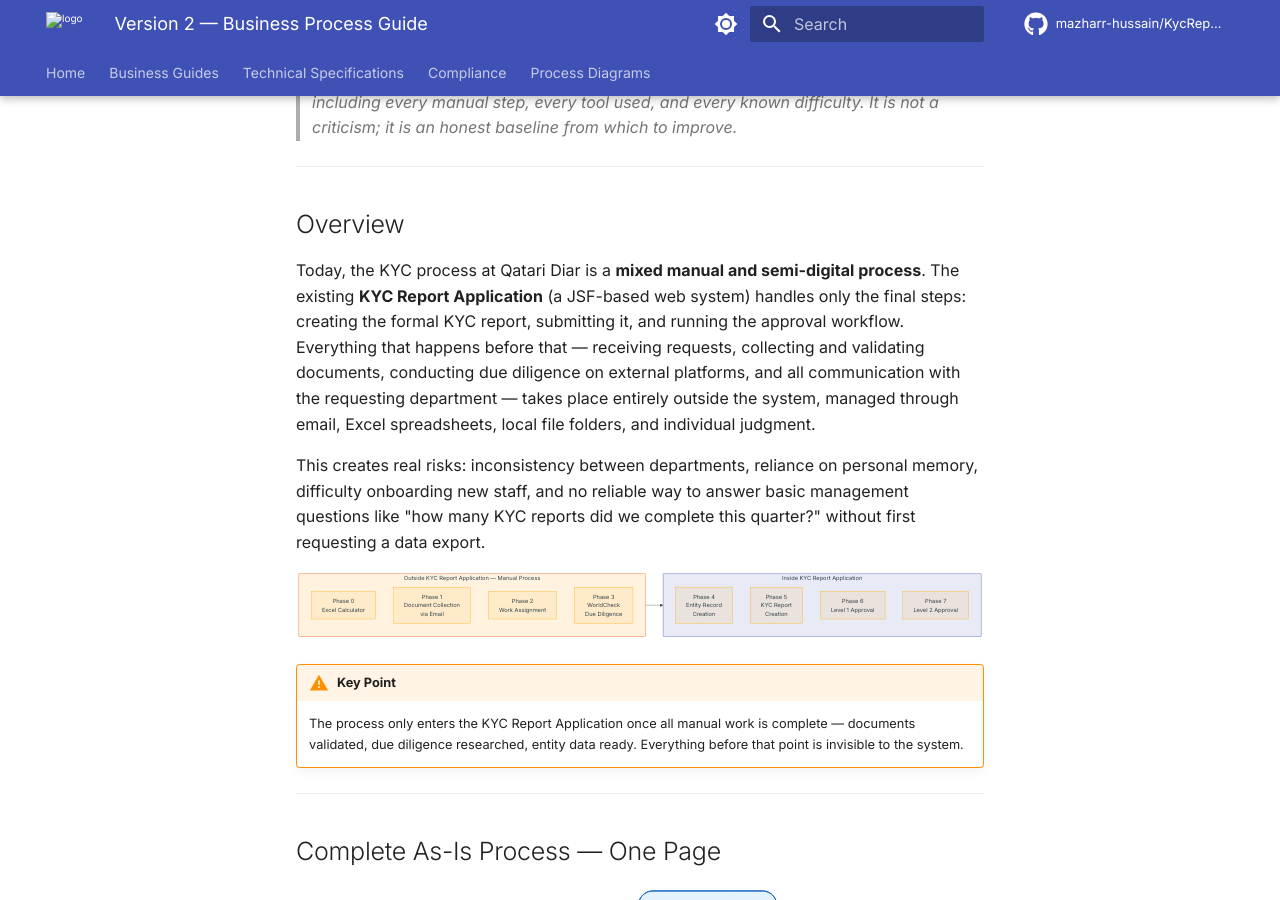
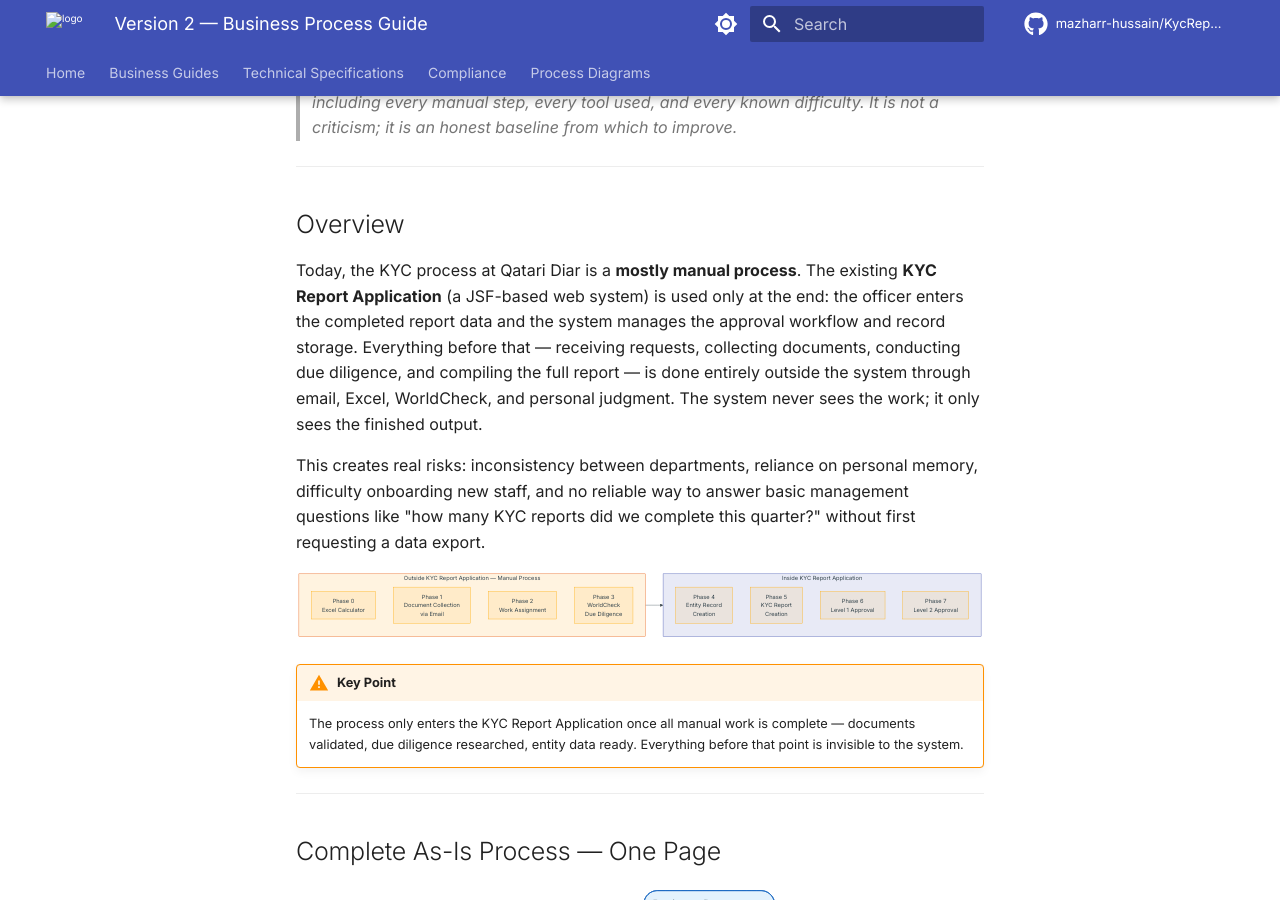
Before and after one commit to mazharr-hussain/KycReport, an MkDocs documentation site: the page built from docs/V2_BUS_AsIs_Process.md, in a window 1280 px wide and 900 px high, scrolled down 405 px. Built offline with MkDocs 1.6.1 and Material for MkDocs 9.7.7, drawn with Linux system fonts in a browser that asks for light colours; comment, search, counter and statistics services are not loaded; part of the change alters nothing that is shown.

Commit message:
Add manual report preparation step between Phase 3 and system entry
Officer compiles the full report manually from research notes before
entering anything into the KYC Report Application. System is used only
for data entry, approval workflow, and record storage — not for the
research or report writing itself. Updated overview diagram and
description to reflect this accurately.

Co-Authored-By: Claude Sonnet 4.6 <noreply@anthropic.com>
Claude-Session: https://claude.ai/code/session_016qkbbHGMzJxbVWuaEdqdCA

```diff
--- a/docs/V2_BUS_AsIs_Process.md
+++ b/docs/V2_BUS_AsIs_Process.md
@@ -12,7 +12,7 @@
 
 ## Overview
 
-Today, the KYC process at Qatari Diar is a **mixed manual and semi-digital process**. The existing **KYC Report Application** (a JSF-based web system) handles only the final steps: creating the formal KYC report, submitting it, and running the approval workflow. Everything that happens before that — receiving requests, collecting and validating documents, conducting due diligence on external platforms, and all communication with the requesting department — takes place entirely outside the system, managed through email, Excel spreadsheets, local file folders, and individual judgment.
+Today, the KYC process at Qatari Diar is a **mostly manual process**. The existing **KYC Report Application** (a JSF-based web system) is used only at the end: the officer enters the completed report data and the system manages the approval workflow and record storage. Everything before that — receiving requests, collecting documents, conducting due diligence, and compiling the full report — is done entirely outside the system through email, Excel, WorldCheck, and personal judgment. The system never sees the work; it only sees the finished output.
 
 This creates real risks: inconsistency between departments, reliance on personal memory, difficulty onboarding new staff, and no reliable way to answer basic management questions like "how many KYC reports did we complete this quarter?" without first requesting a data export.
 
@@ -55,11 +55,12 @@ flowchart TD
         P0 -->|Required| P1[Phase 1\nDocument Collection\n& Validation]
         P1 --> P2[Phase 2\nWork Assignment\nby Manager]
         P2 --> P3[Phase 3\nDue Diligence\nWorldCheck]
+        P3 --> P3B[Report Preparation\nOfficer compiles full report\nmanually from research notes]
     end
 
-    subgraph SYSTEM["Inside KYC Report Application"]
-        P4[Phase 4\nEntity Record\nCreation]
-        P4 --> P5[Phase 5\nKYC Report\nCreation]
+    subgraph SYSTEM["Inside KYC Report Application — Data Entry & Approval"]
+        P4[Phase 4\nEntity Record\nData Entry]
+        P4 --> P5[Phase 5\nKYC Report\nData Entry & Submit]
         P5 --> P6[Phase 6\nLevel 1\nApproval]
         P6 -->|Low Risk| DONE
         P6 -->|Medium / High Risk| P7[Phase 7\nLevel 2\nApproval]
@@ -77,6 +78,7 @@ flowchart TD
     style P1 fill:#FFF3E0,color:#BF360C,stroke:#E65100
     style P2 fill:#FFF3E0,color:#BF360C,stroke:#E65100
     style P3 fill:#FFF3E0,color:#BF360C,stroke:#E65100
+    style P3B fill:#FFF3E0,color:#BF360C,stroke:#E65100
     style P4 fill:#E8EAF6,color:#1A237E,stroke:#3949AB
     style P5 fill:#E8EAF6,color:#1A237E,stroke:#3949AB
     style P6 fill:#E8EAF6,color:#1A237E,stroke:#3949AB
```
